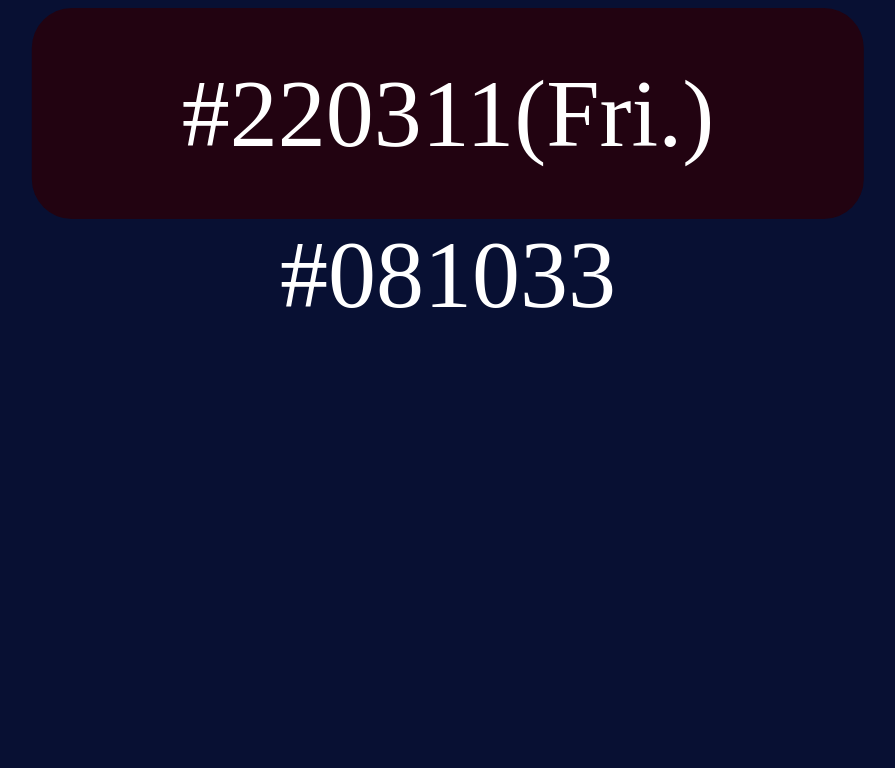
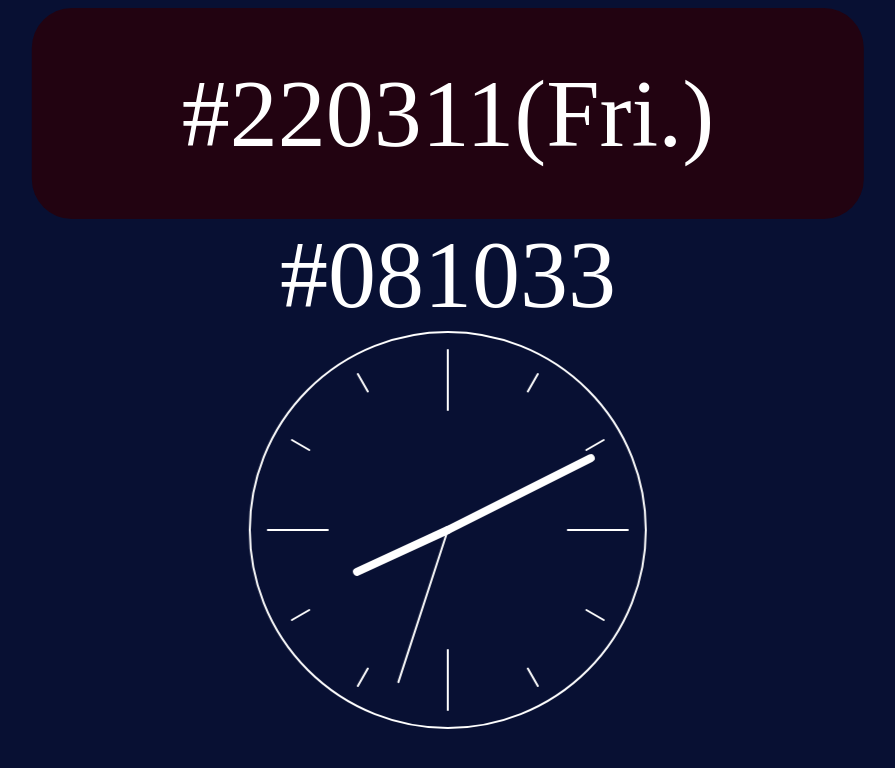
Before and after one commit to Gakuto1112/ColorCodeClock, a plain HTML site: page ColorCodeClock.html in a window 1280 px wide. Shown: the whole page, without its empty margins (200-1095 px from the left). Drawn offline with Linux system fonts and the light colour scheme.

Commit message:
アナログ時計の作成

```diff
--- a/ColorCodeClock.html
+++ b/ColorCodeClock.html
@@ -1,5 +1,5 @@
 <!DOCTYPE html>
-<html lang="ja">
+<html>
 	<head>
 		<meta charset="utf-8">
 		<title>Color code clock</title>
@@ -9,5 +9,6 @@
 	<body>
 		<p id="date">#<span id="year">--</span><span id="month">--</span><span id="day">--</span>(<span id="weekday">---</span>)</p>
 		<p id="time">#<span id="hour">--</span><span id="minute">--</span><span id="second">--</span></p>
+		<canvas id="clock" width="400px" height="400px"></canvas>
 	</body>
 </html>
--- a/ColorCodeClock.js
+++ b/ColorCodeClock.js
@@ -9,6 +9,29 @@ function RGBParse(RGBString) {
 	else return null
 }
 
+function drawClockBase() {
+	//時計のベースを描画する。
+	context.beginPath();
+	context.lineWidth = 2;
+	context.arc(200, 200, 198, 0, 2 * Math.PI);
+	context.stroke();
+	for(let i = 0; i < 12; i++) {
+		context.beginPath();
+		if(i % 3 == 0) context.moveTo(Math.sin(i / 6 * Math.PI) * 120 + 200, Math.cos(i / 6 * Math.PI) * 120 + 200);
+		else context.moveTo(Math.sin(i / 6 * Math.PI) * 160 + 200, Math.cos(i / 6 * Math.PI) * 160 + 200);
+		context.lineTo(Math.sin(i / 6 * Math.PI) * 180 + 200, Math.cos(i / 6 * Math.PI) * 180 + 200);
+		context.stroke();
+	}
+}
+
+const canvas = document.getElementById("clock");
+let context = null;
+if(canvas.getContext) {
+	context = canvas.getContext("2d");
+	context.strokeStyle = "black";
+	drawClockBase();
+}
+
 setTimeout(() => {
 	const weekdayName = ["Sun.", "Mon.", "Tue.", "Wed.", "Thu.", 'Fri.', 'Sat.'];
 	const year = document.getElementById("year");
@@ -17,8 +40,34 @@ setTimeout(() => {
 	const weekday = document.getElementById("weekday");
 	const hour = document.getElementById("hour");
 	const minute = document.getElementById("minute");
+	const second = document.getElementById("second");
 	const date = document.getElementById("date");
 	const time = document.getElementById("time");
+
+	function drawClockHands() {
+		//時計の針を描画する。
+
+		function drawHands(lineLength, lineWidth, value, maxNumber) {
+			context.beginPath();
+			context.lineWidth = lineWidth;
+			context.moveTo(200, 200);
+			context.lineTo(-Math.sin(value / (maxNumber / 2) * Math.PI + Math.PI) * lineLength + 200, Math.cos(value / (maxNumber / 2) * Math.PI + Math.PI) * lineLength + 200);
+			context.stroke();
+		}
+
+		context.lineCap = "round";
+		drawHands(100, 8, Number(hour.innerText) + Number(minute.innerText) / 60 + Number(second.innerText) / 3600, 12);
+		drawHands(160, 8, Number(minute.innerText) + Number(second.innerText) / 60, 60);
+		drawHands(160, 2, Number(second.innerText), 60);
+	}
+
+	function drawClock() {
+		//時計を描画する。
+		context.clearRect(0, 0, 400, 400);
+		drawClockBase();
+		drawClockHands();
+}
+
 	setInterval(() => {
 		const dateTime = new Date();
 		if(year.innerText == "--" || Number(year.innerText) != dateTime.getFullYear() % 100) year.innerText = dateTime.getFullYear() % 100;
@@ -27,7 +76,7 @@ setTimeout(() => {
 		if(weekday.innerText == "---" || weekdayName.indexOf(weekday.innerText) != dateTime.getDay()) weekday.innerText = weekdayName[dateTime.getDay()];
 		if(hour.innerText == "--" || Number(hour.innerText) != dateTime.getHours()) hour.innerText = zeroFillTwoDigit(dateTime.getHours());
 		if(minute.innerText == "--" || Number(minute.innerText) != dateTime.getMinutes()) minute.innerText = zeroFillTwoDigit(dateTime.getMinutes());
-		document.getElementById("second").innerText = zeroFillTwoDigit(dateTime.getSeconds());
+		second.innerText = zeroFillTwoDigit(dateTime.getSeconds());
 		if(date.style.backgroundColor != "rgb(" + parseInt(year.innerText, 16) + ", " + parseInt(month.innerText, 16) + ", " + parseInt(day.innerText, 16) + ")") {
 			date.style.backgroundColor = date.innerText.match(/#\d{6}/)[0];
 			if(RGBParse(date.style.backgroundColor).reduce((sum, value) => sum + value, 0) / 3 < 128) date.style.color = "white";
@@ -36,11 +85,13 @@ setTimeout(() => {
 		document.body.style.backgroundColor = time.innerText;
 		if(RGBParse(document.body.style.backgroundColor).reduce((sum, value) => sum + value, 0) / 3 < 128) {
 			time.style.color = "white";
-			//TODO: アナログ時計の文字色変更
+			context.strokeStyle = "white";
+			drawClock();
 		}
 		else {
 			time.style.color = "black";
-			//TODO: アナログ時計の文字色変更
+			context.strokeStyle = "black";
+			drawClock();
 		}
 	}, 1000);
 }, 1000 - new Date().getMilliseconds);
```
